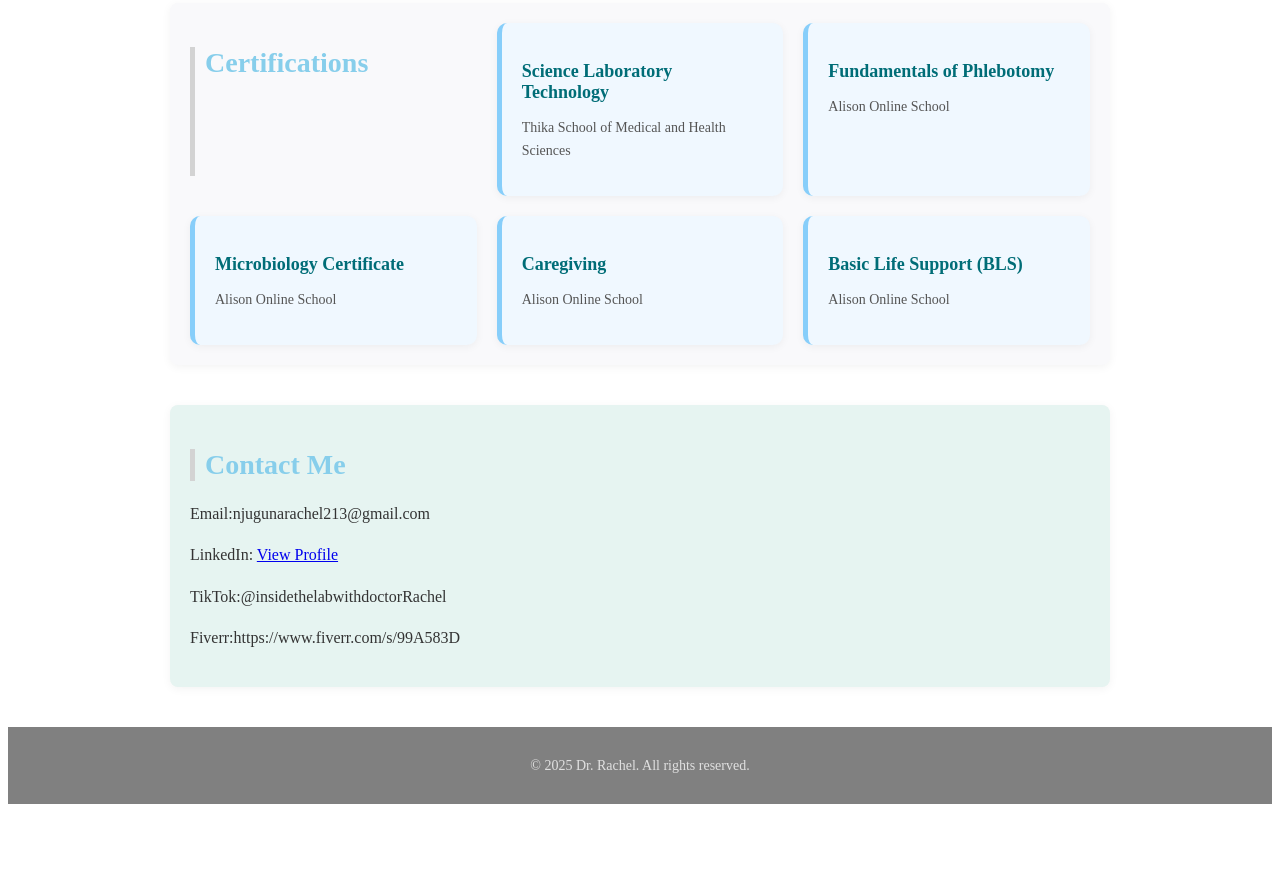
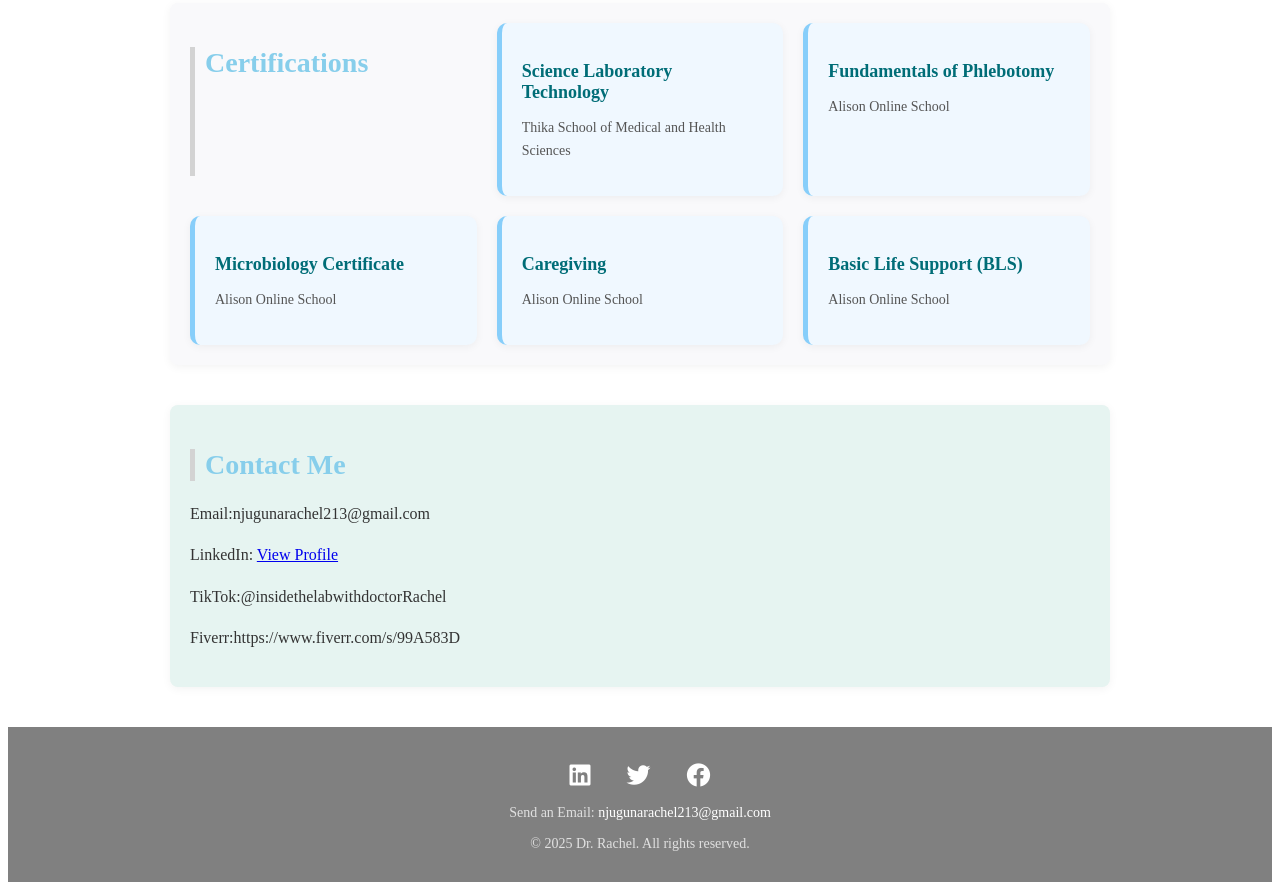
Before and after one commit to Rachel-rn/Rachel-portfolio, a plain HTML site: page index.html in a window 1280 px wide. Shown: the part 1020-1910 px from the top of the page. Before the commit the page ends 1832 px from the top, so only its background shows below. Drawn offline with Linux system fonts and the light colour scheme; files that its build step writes are made by us from their sources.

Commit message:
Update index.html
Corrected footer

```diff
--- a/index.html
+++ b/index.html
@@ -5,8 +5,8 @@
   <meta charset="UTF-8">
   <meta name="viewport" content="width=device-width, initial-scale=1.0">
   <title>Dr. Rachel's Portfolio</title>
-
-  <link href="https://fonts.googleapis.com/css2?family=poppins:wght@300;400;600&display=swap" rel="stylesheet">
+  <link rel="stylesheet" href="https://cdnjs.cloudflare.com/ajax/libs/font-awesome/6.0.0-beta3/css/all.min.css">
+ <link href="https://fonts.googleapis.com/css2?family=poppins:wght@300;400;600&display=swap" rel="stylesheet">
   <link rel="stylesheet" href="css/style.css">
 </head>
 <body>
@@ -92,5 +92,17 @@
 </body>
 </html>
 <footer>
+      <div class="social-icons">
+      <a href="https://www.linkedin.com/in/rachel-njuguna-37b04b23b" target="_blank">
+        <i class="fab fa-linkedin"></i>
+      </a>
+      <a href="https://twitter.com/yourhandle" target="_blank">
+        <i class="fab fa-twitter"></i>
+      </a>
+      <a href="https://www.facebook.com/njuguna.rachel" target="_blank">
+        <i class="fab fa-facebook"></i>
+      </a>
+    </div>
+  <p>Send an Email: <a href="mailto:your.email@example.com">njugunarachel213@gmail.com</a></p>
   <p>© 2025 Dr. Rachel. All rights reserved.</p>
   </footer>
```
